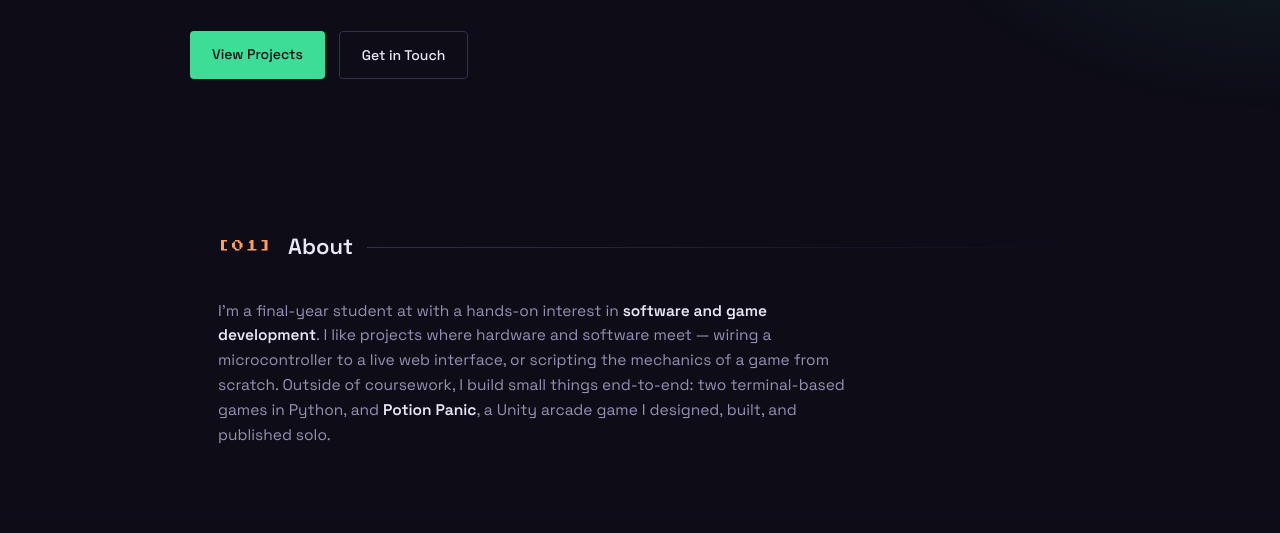
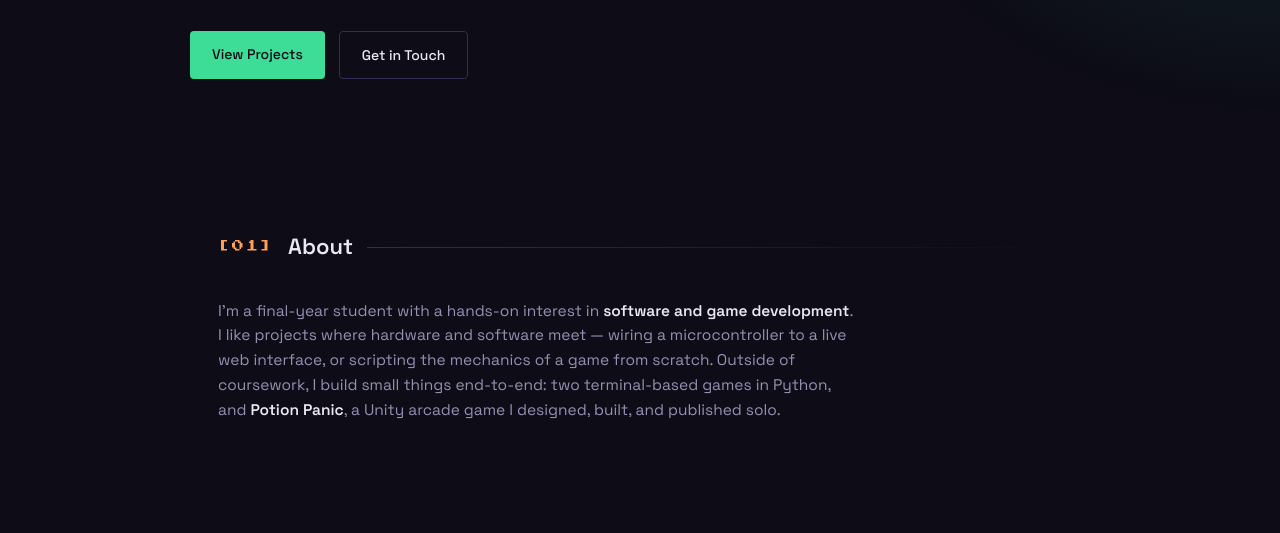
Before and after one commit to m05at/portfolio_website, a plain HTML site: page index.html in a window 1280 px wide. Shown: the part 267-800 px from the top of the page. Drawn offline with Linux system fonts and the light colour scheme.

Commit message:
Update index.html

```diff
--- a/index.html
+++ b/index.html
@@ -326,7 +326,7 @@
       <h2>About</h2>
     </div>
     <p class="about-text">
-      I'm a final-year student at with a hands-on interest in <strong>software and game development</strong>. I like projects where hardware and software meet — wiring a microcontroller to a live web interface, or scripting the mechanics of a game from scratch. Outside of coursework, I build small things end-to-end: two terminal-based games in Python, and <strong>Potion Panic</strong>, a Unity arcade game I designed, built, and published solo.
+      I'm a final-year student with a hands-on interest in <strong>software and game development</strong>. I like projects where hardware and software meet — wiring a microcontroller to a live web interface, or scripting the mechanics of a game from scratch. Outside of coursework, I build small things end-to-end: two terminal-based games in Python, and <strong>Potion Panic</strong>, a Unity arcade game I designed, built, and published solo.
     </p>
   </div>
 </section>
```
